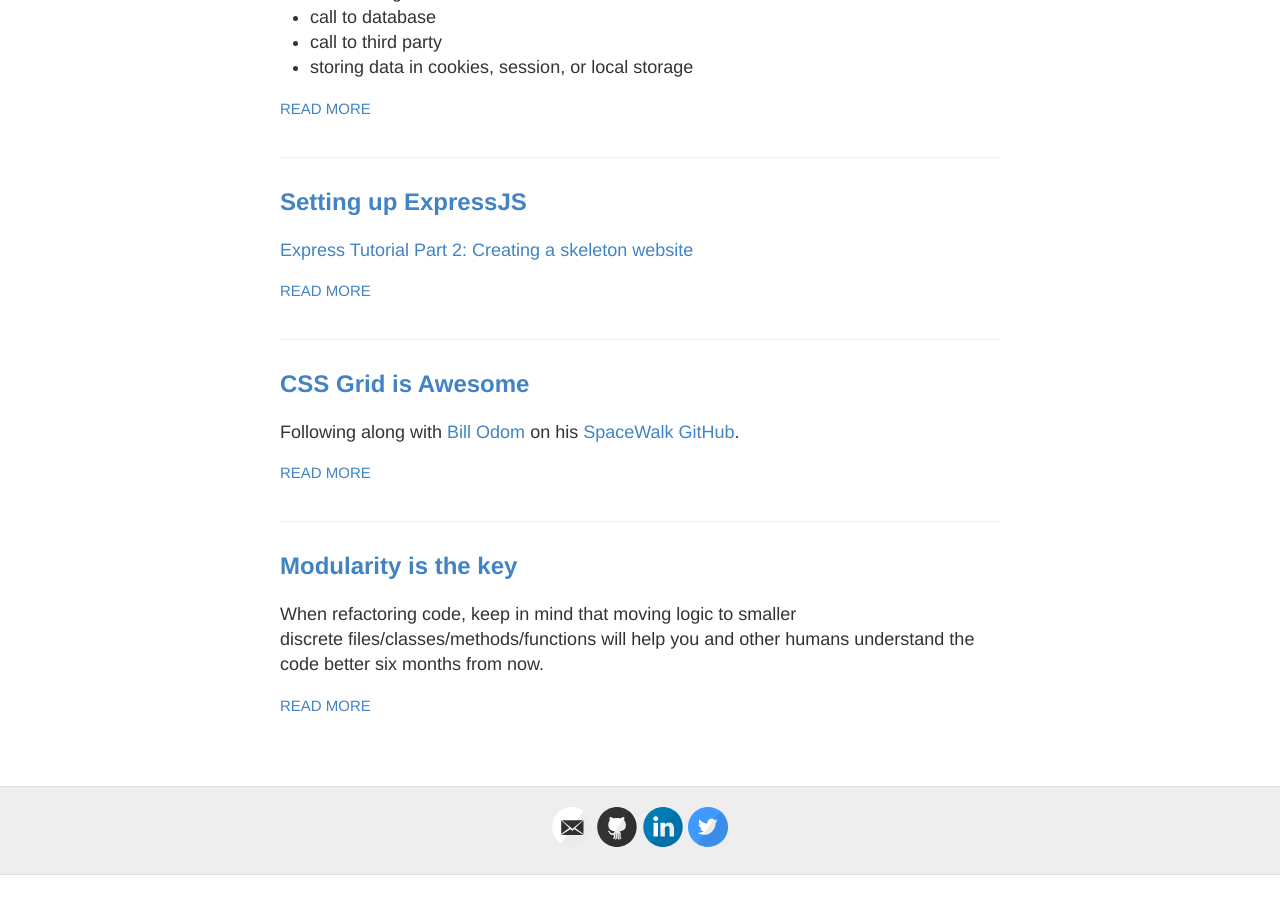
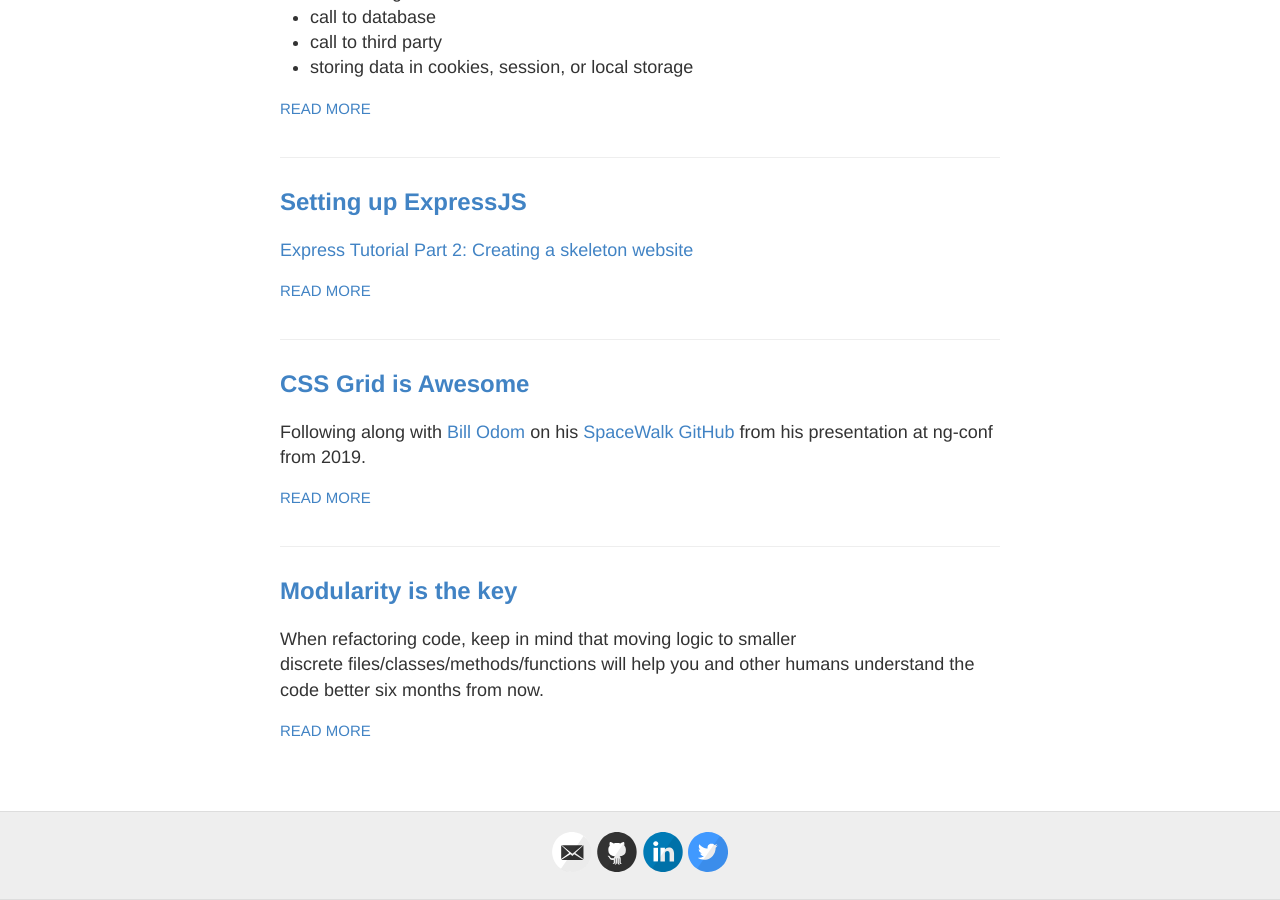
Before and after one commit to AbrahamFr/abrahamfr.github.io, a Jekyll site: the page built from coding.html, in a window 1280 px wide and 900 px high, scrolled down 1327 px. Built offline with Jekyll 4.4.1, drawn with Linux system fonts in a browser that asks for light colours; before the commit the page ends 2202 px from its top, so only the background shows below that.

Commit message:
Update 2020-05-30-CSS-Grid-is-awesome.md

```diff
--- a/_coding/2020-05-30-CSS-Grid-is-awesome.md
+++ b/_coding/2020-05-30-CSS-Grid-is-awesome.md
@@ -3,6 +3,8 @@
 title: CSS Grid is Awesome
 ---
 
-Following along with [Bill Odom](http://www.billodom.com/) on his [SpaceWalk GitHub](https://github.com/wnodom/spacewalk).
+Following along with [Bill Odom](http://www.billodom.com/) on his [SpaceWalk GitHub](https://github.com/wnodom/spacewalk) from his presentation at ng-conf from 2019.
+
+[Angular and CSS Grid: Get ready to fall in love | Bill Odom](https://www.youtube.com/watch?v=lh6n0JxXD_g)
 
 I am using CSS Grid on a separate project and it is *awesome!*
```
